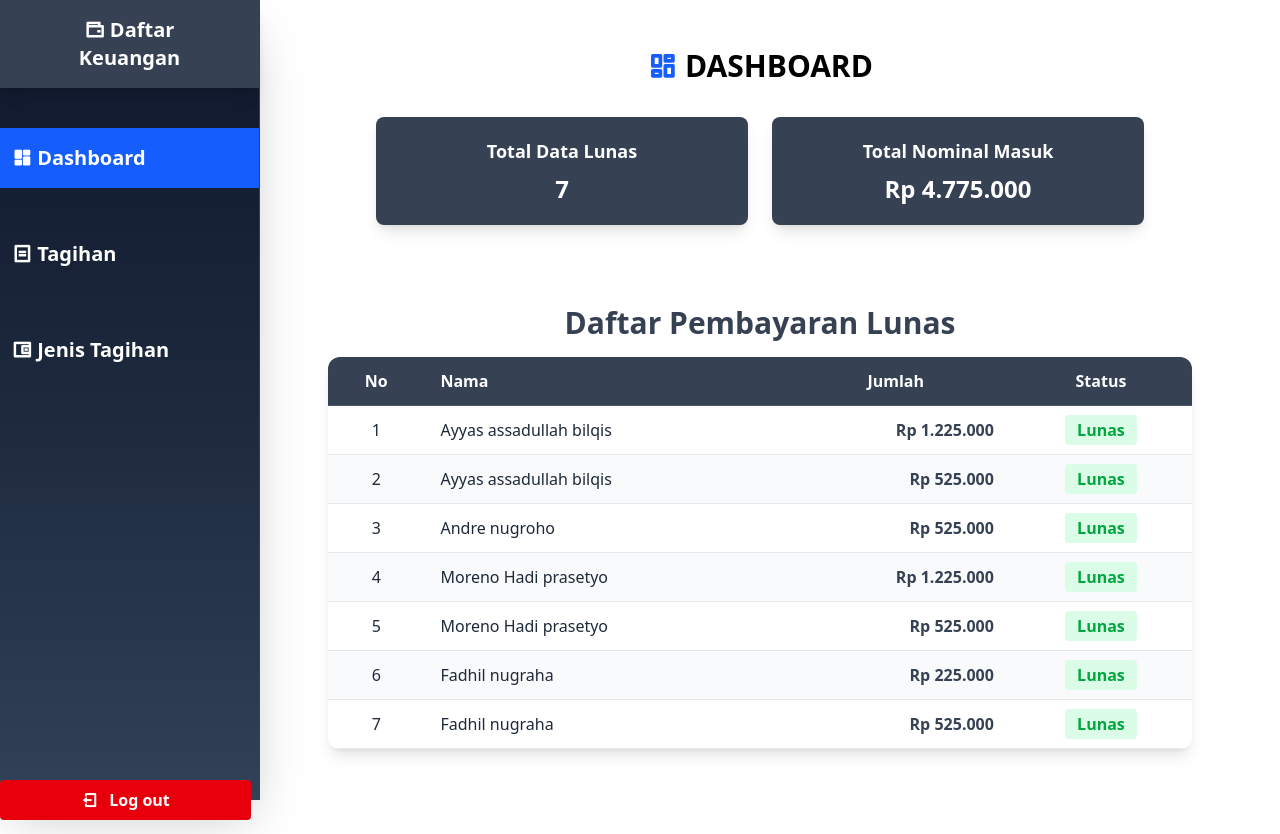
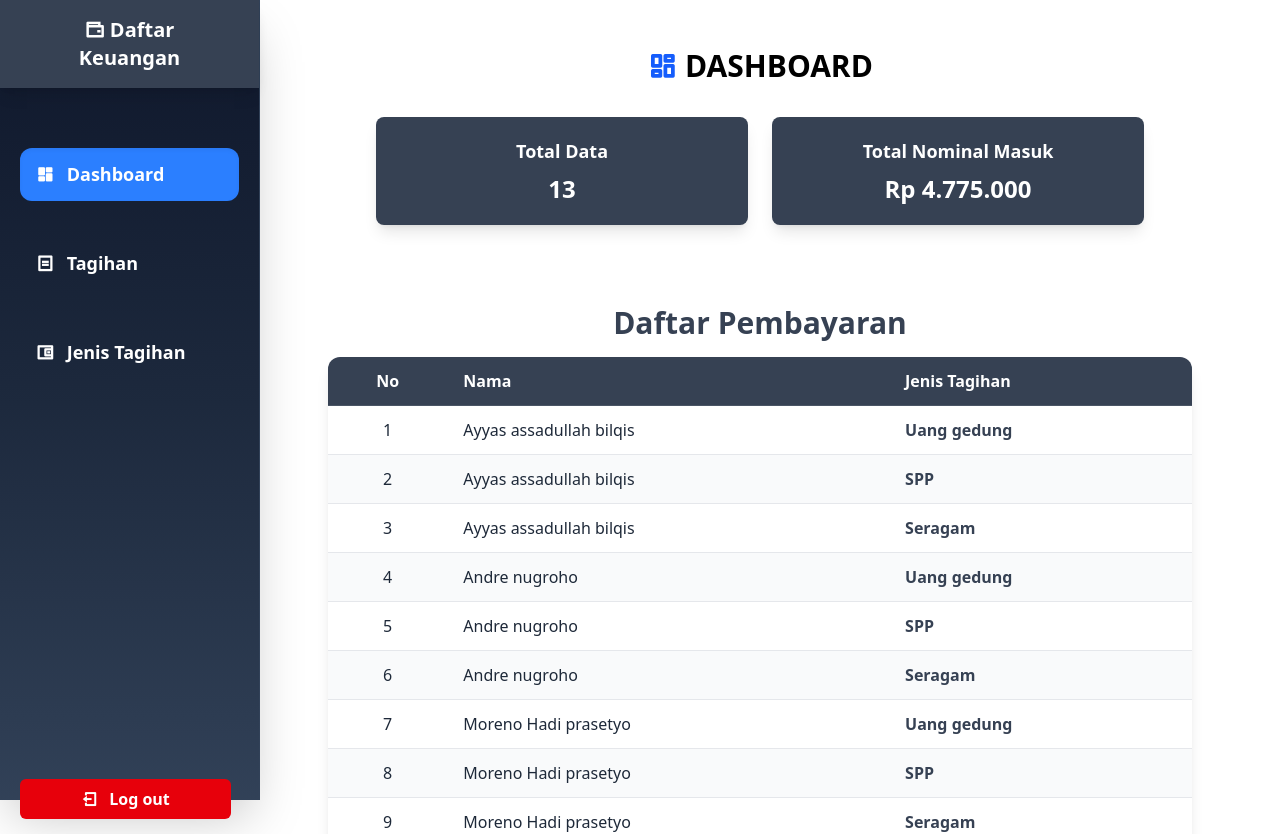
Before and after one commit to shineinouzen429-dev/Page-Keuangan, a React (Vite) app: page /Dashboard in a window 1280 px wide. Shown: the top 834 px of the page. Built offline with nearby package versions, Linux system fonts and the light colour scheme; data requests are answered from the project's data file.

Commit message:
Tugas Page-keuangan

```diff
--- a/db.json
+++ b/db.json
@@ -83,6 +83,13 @@
       "jenis_tagihan": "Seragam",
       "jumlah": 525000,
       "status": "Lunas"
+    },
+    {
+      "id": "2a9d",
+      "name": "Ayyas assadullah bilqis",
+      "jenis_tagihan": "Uang gedung",
+      "jumlah": 200000,
+      "status": "Belum lunas"
     }
   ],
   "jenistagihan": [
@@ -102,7 +109,7 @@
       "id": "3aa1",
       "type_bill": "Seragam",
       "keterangan": "Pembayaran untuk pembelian seragam lengkap siswa baru",
-      "masih": "Aktif"
+      "masih": "aktif"
     },
     {
       "id": "bc16",
--- a/src/Component/Dashboard.jsx
+++ b/src/Component/Dashboard.jsx
@@ -26,7 +26,7 @@ const Dashboard = () => {
     (item) => item.status && item.status.toLowerCase() === "lunas"
   );
 
-  const totalData = tagihanLunas.length;
+  const totalData = tagihan.length;
 
   const totalMasuk = tagihanLunas.reduce((sum, item) => {
     const jumlah =
@@ -44,15 +44,14 @@ const Dashboard = () => {
     >
       <div className="flex justify-center">
         <div className="w-full max-w-6xl p-6">
-          <div className="flex flex-col items-center ">
+          <div className="flex flex-col items-center">
             <h1 className="text-3xl font-bold mb-8 text-center">
-              <i class="ri-dashboard-line text-blue-600"></i> DASHBOARD
+              <i className="ri-dashboard-line text-blue-600"></i> DASHBOARD
             </h1>
-
             <div className="grid grid-cols-1 md:grid-cols-2 gap-6 mb-10 w-full max-w-3xl">
               <div className="bg-gray-700 p-5 rounded-lg shadow-lg text-center transform transition duration-300 hover:scale-105 hover:shadow-2xl hover:bg-gray-800">
                 <h2 className="text-white text-lg font-semibold mb-2">
-                  Total Data Lunas
+                  Total Data
                 </h2>
                 <p className="text-white text-2xl font-bold">{totalData}</p>
               </div>
@@ -66,10 +65,9 @@ const Dashboard = () => {
                 </p>
               </div>
             </div>
-
-            <div className="w-full p-10 ">
+            <div className="w-full p-10">
               <h2 className="text-3xl font-semibold mb-4 text-center text-gray-700">
-                Daftar Pembayaran Lunas
+                Daftar Pembayaran
               </h2>
 
               <table className="table-auto w-full border-collapse shadow-lg rounded-xl overflow-hidden">
@@ -79,17 +77,14 @@ const Dashboard = () => {
                     <th className="py-3 px-4 text-left border-b border-gray-600">
                       Nama
                     </th>
-                    <th className="py-3 px-4 text-center border-b border-gray-600">
-                      Jumlah
-                    </th>
-                    <th className="py-3 px-4 text-center border-b border-gray-600">
-                      Status
+                    <th className="py-3 px-4 text-left border-b border-gray-600">
+                      Jenis Tagihan
                     </th>
                   </tr>
                 </thead>
                 <tbody>
-                  {tagihanLunas.length > 0 ? (
-                    tagihanLunas.map((item, index) => (
+                  {tagihan.length > 0 ? (
+                    tagihan.map((item, index) => (
                       <tr
                         key={item.id}
                         className="text-gray-800 even:bg-gray-50 odd:bg-white transition-all duration-200"
@@ -100,23 +95,18 @@ const Dashboard = () => {
                         <td className="px-4 py-3 text-left border-b border-gray-200 font-medium">
                           {item.name}
                         </td>
-                        <td className="px-4 py-3 text-right border-b border-gray-200 font-semibold text-gray-700">
-                          Rp {Number(item.jumlah).toLocaleString("id-ID")}
-                        </td>
-                        <td className="px-4 py-3 text-center border-b border-gray-200 font-semibold text-gray-700">
-                          <span className="text-green-600 bg-green-100 px-3 py-1 rounded">
-                            {item.status}
-                          </span>
+                        <td className="px-4 py-3 text-left border-b border-gray-200 font-semibold text-gray-700">
+                          {item.jenis_tagihan || "-"}
                         </td>
                       </tr>
                     ))
                   ) : (
                     <tr>
                       <td
-                        colSpan="4"
+                        colSpan="3"
                         className="text-center py-6 text-gray-500 italic bg-gray-50"
                       >
-                        Tidak ada data lunas
+                        Tidak ada data tagihan
                       </td>
                     </tr>
                   )}
--- a/src/Component/Sidnav.jsx
+++ b/src/Component/Sidnav.jsx
@@ -27,34 +27,43 @@ function Sidnav() {
           <i class="ri-wallet-line"></i> Daftar <br /> Keuangan
         </div>
 
-        <nav className="space-y-9 mt-10">
+        <nav className="mt-10 space-y-9 p-5">
           <Link
             to="/Dashboard"
-            className={`block py-4 px-3 font-bold text-xl text-left ${
-              isActive("/Dashboard") ? "bg-blue-600" : "hover:bg-blue-600"
+            className={`block py-3 px-4 font-bold text-lg rounded-xl text-white transition-all duration-300 ${
+              isActive("/Dashboard")
+                ? "bg-blue-500 shadow-inner"
+                : "hover:bg-blue-600 hover:translate-x-1"
             }`}
           >
-            <i class="ri-dashboard-fill"></i> Dashboard
+            <i className="ri-dashboard-fill mr-2"></i> Dashboard
           </Link>
+
           <Link
             to="/Tagihan"
-            className={`block py-4 px-3 font-bold text-left text-xl ${
-              isActive("/Tagihan") ? "bg-blue-600" : "hover:bg-blue-600"
+            className={`block py-3 px-4 font-bold text-lg rounded-xl text-white transition-all duration-300 ${
+              isActive("/Tagihan")
+                ? "bg-blue-500 shadow-inner"
+                : "hover:bg-blue-600 hover:translate-x-1"
             }`}
           >
-            <i class="ri-bill-line"></i> Tagihan
+            <i className="ri-bill-line mr-2"></i> Tagihan
           </Link>
+
           <Link
             to="/Jenistagihan"
-            className={`block py-4 px-3 font-bold text-xl text-left ${
-              isActive("/Jenistagihan") ? "bg-blue-600" : "hover:bg-blue-600"
+            className={`block py-3 px-4 font-bold text-lg rounded-xl text-white transition-all duration-300 ${
+              isActive("/Jenistagihan")
+                ? "bg-blue-500 shadow-inner"
+                : "hover:bg-blue-600 hover:translate-x-1"
             }`}
           >
-            <i class="ri-wallet-2-line"></i> Jenis Tagihan
+            <i className="ri-wallet-2-line mr-2"></i> Jenis Tagihan
           </Link>
+
           <a
             href="/Login"
-            className="block py-2 px-3 rounded font-bold text-center bg-red-600 mt-100 mr-2 hover:bg-red-800"
+            className="block py-2 px-3 rounded-md font-bold text-center bg-red-600 mt-100 mr-2 hover:bg-red-800 "
           >
             <i class="ri-logout-box-line mr-3"></i>
             Log out
--- a/src/Component/Tambahtagihan.jsx
+++ b/src/Component/Tambahtagihan.jsx
@@ -12,7 +12,7 @@ function Tambahtagihan() {
   });
 
   const [jenisTagihanList, setJenisTagihanList] = useState([]);
-  const [activeCount, setActiveCount] = useState(0);
+
   const [loading, setLoading] = useState(false);
   const navigate = useNavigate();
 
@@ -26,7 +26,7 @@ function Tambahtagihan() {
         );
 
         setJenisTagihanList(aktifOnly);
-        setActiveCount(aktifOnly.length);
+
       } catch (error) {
         console.error("Gagal mengambil data jenis tagihan:", error);
         Swal.fire("Error!", "Tidak bisa mengambil data jenis tagihan", "error");
@@ -79,9 +79,7 @@ function Tambahtagihan() {
     <div className="flex justify-center items-center min-h-screen bg-cover bg-center bg-no-repeat">
       <div className="mr-12 bg-white p-8 rounded-lg shadow-2xl w-full max-w-sm">
         <h1 className="text-2xl font-bold text-center mb-4">Tambah Tagihan</h1>
-        <p className="text-center text-gray-600 mb-6">
-          Jenis tagihan aktif: <span className="font-semibold">{activeCount}</span>
-        </p>
+
 
         <form onSubmit={handleSubmit}>
           <div className="mb-4">
```
